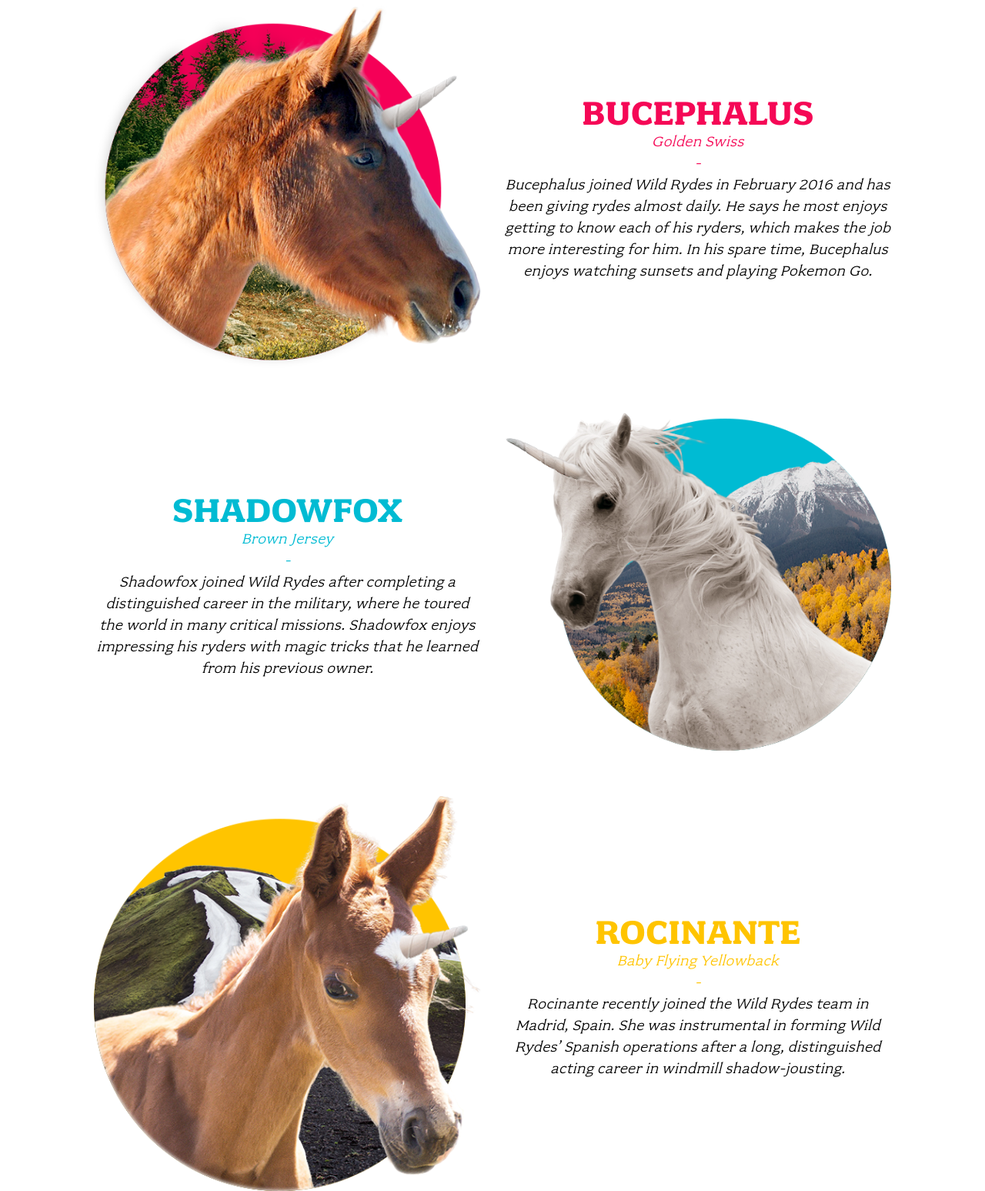
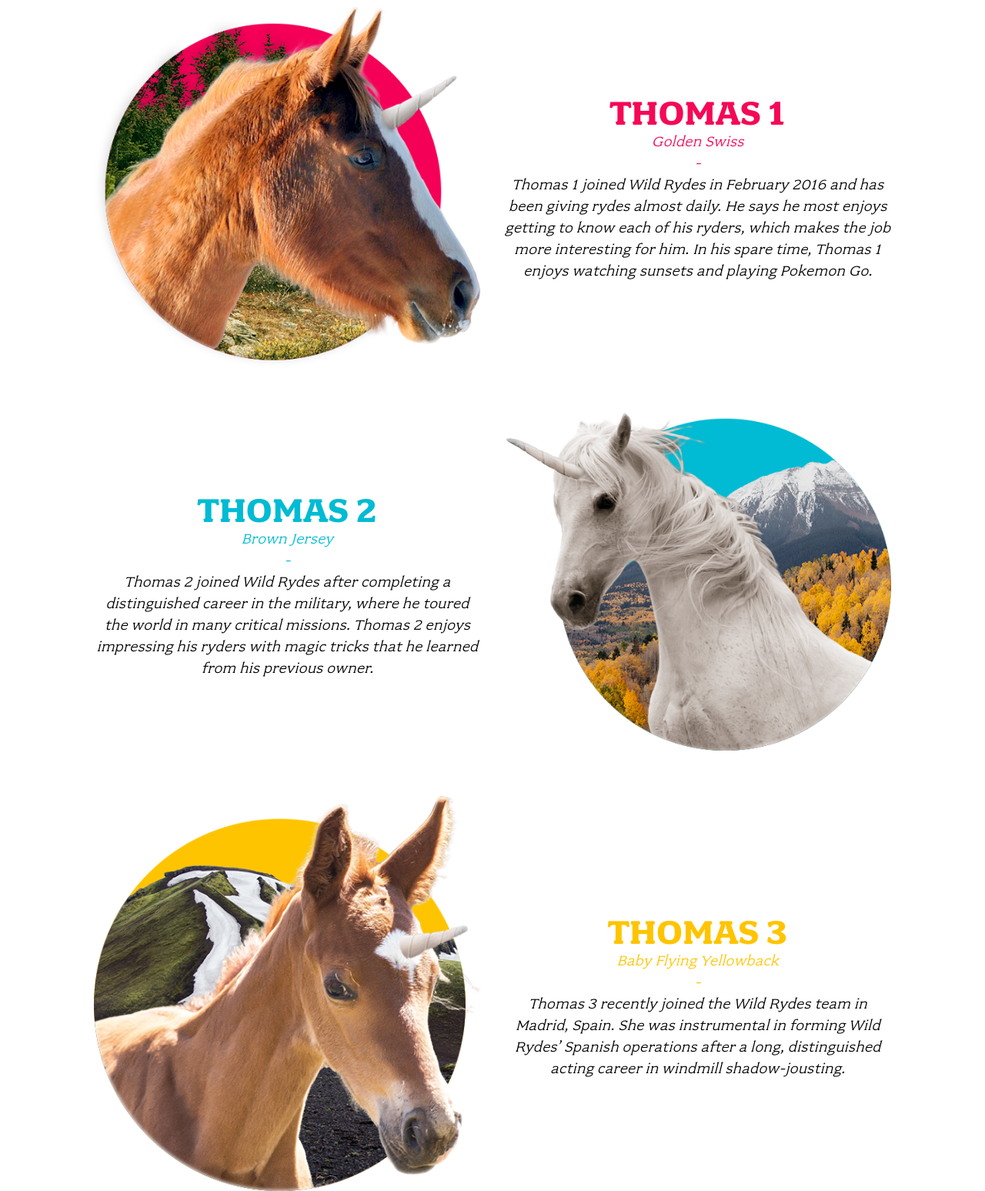
Before and after one commit to tel0065/CSCE3420-Build_a_Serverless_Web_Application_Assignment, a plain HTML site: page unicorns.html in a window 1280 px wide. Shown: the part 869-2416 px from the top of the page at 77% size. Drawn offline with Linux system fonts and the light colour scheme.

Commit message:
Title & Names
updated Title and Unicorn Names to that which was requested in the Canvas instructions for this assignment

```diff
--- a/unicorns.html
+++ b/unicorns.html
@@ -4,7 +4,7 @@
   <meta charset="utf-8">
   <meta name="description" content="">
   <meta name="viewport" content="width=device-width, initial-scale=1">
-  <title>Unicorns - Wild Rydes</title>
+  <title>Thomas Lane's Wild Rydes Site</title>
 
   <link rel="stylesheet" href="css/font.css">
   <link rel="stylesheet" href="css/main.css">
@@ -55,10 +55,10 @@
         </div>
 
         <div class="columns medium-7 large-6 xlarge-5 xxlarge-4">
-          <h2 class="title">Bucephalus</h2>
+          <h2 class="title">Thomas 1</h2>
           <div class="subtitle">Golden Swiss</div>
           <p class="content">
-            Bucephalus joined Wild Rydes in February 2016 and has been giving rydes almost daily. He says he most enjoys getting to know each of his ryders, which makes the job more interesting for him. In his spare time, Bucephalus enjoys watching sunsets and playing Pokemon Go.
+            Thomas 1 joined Wild Rydes in February 2016 and has been giving rydes almost daily. He says he most enjoys getting to know each of his ryders, which makes the job more interesting for him. In his spare time, Thomas 1 enjoys watching sunsets and playing Pokemon Go.
           </p>
         </div>
       </div>
@@ -71,10 +71,10 @@
         </div>
 
         <div class="columns medium-7 medium-pull-5 large-6 large-pull-6 xlarge-5 xlarge-pull-5 xxlarge-4 xxlarge-offset-1">
-          <h2 class="title">Shadowfox</h2>
+          <h2 class="title">Thomas 2</h2>
           <div class="subtitle">Brown Jersey</div>
           <p class="content">
-            Shadowfox joined Wild Rydes after completing a distinguished career in the military, where he toured the world in many critical missions. Shadowfox enjoys impressing his ryders with magic tricks that he learned from his previous owner.
+            Thomas 2 joined Wild Rydes after completing a distinguished career in the military, where he toured the world in many critical missions. Thomas 2 enjoys impressing his ryders with magic tricks that he learned from his previous owner.
           </p>
         </div>
       </div>
@@ -87,10 +87,10 @@
         </div>
 
         <div class="columns medium-7 large-6 xlarge-5 xxlarge-4">
-          <h2 class="title">Rocinante</h2>
+          <h2 class="title">Thomas 3</h2>
           <div class="subtitle">Baby Flying Yellowback</div>
           <p class="content">
-            Rocinante recently joined the Wild Rydes team in Madrid, Spain. She was instrumental in forming Wild Rydes’ Spanish operations after a long, distinguished acting career in windmill shadow-jousting.
+            Thomas 3 recently joined the Wild Rydes team in Madrid, Spain. She was instrumental in forming Wild Rydes’ Spanish operations after a long, distinguished acting career in windmill shadow-jousting.
           </p>
         </div>
       </div>
```
